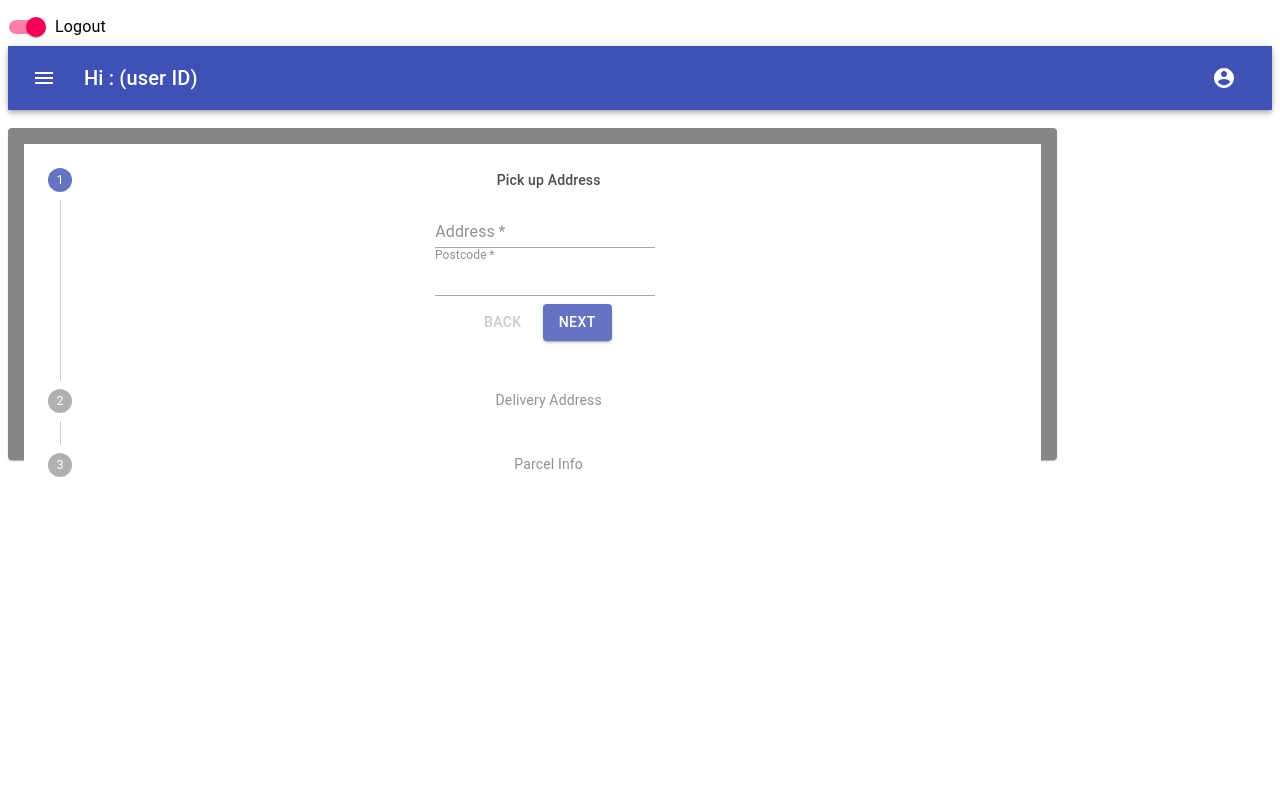
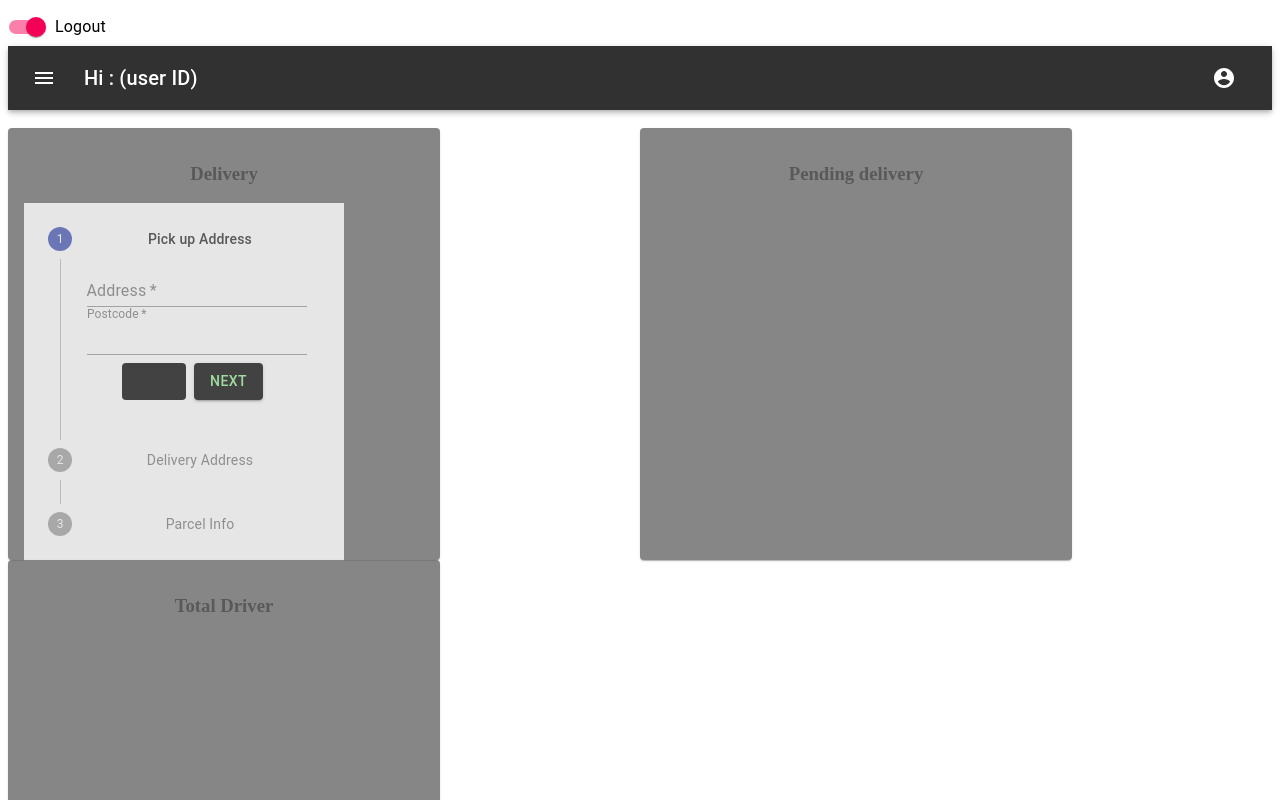
Before and after one commit to shakib19911122/Project-3, a React (Create React App) app in the folder client/: page /SenderUI in a window 1280 px wide. Shown: the top 800 px of the page. Built offline with nearby package versions, Linux system fonts and the light colour scheme; no server answers.

Commit message:
UI update

```diff
--- a/client/src/components/Container/index.js
+++ b/client/src/components/Container/index.js
@@ -14,9 +14,9 @@ const useStyles = makeStyles((theme) => ({
         textAlign: 'center',
         color: theme.palette.text.secondary,
         backgroundColor: "#696969",
-        height: 300,
+        height: 400,
+        width: 400,
         opacity: "0.8"
-
     },
 }));
 
@@ -28,8 +28,11 @@ export default function Container(props) {
 
     return (
         <div className={classes.root}>
-            <Grid container spacing={3}>
-                <Grid item xs={12} sm={10}>
+            <Grid
+            container spacing={3}
+            direction="row"
+            >
+                <Grid item xs={12} sm={4}>
                     <Paper className={classes.paper}>{props.children} </Paper>
                 </Grid>
             </Grid>
--- a/client/src/components/NavBar/index.js
+++ b/client/src/components/NavBar/index.js
@@ -15,16 +15,22 @@ import Menu from '@material-ui/core/Menu';
 const useStyles = makeStyles((theme) => ({
   root: {
     flexGrow: 1,
+
+
   },
   menuButton: {
     marginRight: theme.spacing(2),
+
   },
   title: {
     flexGrow: 1,
   },
-  gutters: {
-    color: "black"
-  }
+  root2: {
+    backgroundColor: '#1B1B1B',
+    opacity: "0.9"
+  },
+
+
 }));
 
 export default function NavBar() {
@@ -49,11 +55,12 @@ export default function NavBar() {
     <div className={classes.root}>
       <FormGroup>
         <FormControlLabel
+          className={classes.switch}
           control={<Switch checked={auth} onChange={handleChange} aria-label="login switch" />}
           label={auth ? 'Logout' : 'Login'}
         />
       </FormGroup>
-      <AppBar position="static">
+      <AppBar position="static" className={classes.root2}>
         <Toolbar>
           <IconButton edge="start" className={classes.menuButton} color="inherit" aria-label="menu">
             <MenuIcon />
--- a/client/src/components/SenderUI/index.js
+++ b/client/src/components/SenderUI/index.js
@@ -1,7 +1,7 @@
 import React from "react";
 import NavBar from "../NavBar"
 import Container from "../Container"
-// import Grid from '@material-ui/core/Grid';
+import Grid from '@material-ui/core/Grid';
 import VerticalLinearStepper from "../VerticalStepper"
 
 
@@ -11,13 +11,25 @@ function SenderUI() {
   return (
     <div>
       <NavBar />
-      <br/>
-      <Container>
-        <div>
-         <VerticalLinearStepper/>
-        </div>
-      </Container>
-
+      <br />
+      <Grid
+      container
+      direction="row"
+      justify="center"
+      >
+        <Container>
+          <div>
+          <h3>Delivery</h3>
+          <VerticalLinearStepper />
+          </div>
+        </Container>
+        <Container>
+          <h3>Pending delivery</h3>
+        </Container>
+        <Container>
+          <h3>Total Driver</h3>
+        </Container>
+      </Grid>
     </div>
   );
 }
--- a/client/src/components/TimeFrame/index.js
+++ b/client/src/components/TimeFrame/index.js
@@ -32,18 +32,9 @@ export default function TimeFrame(props) {
           labelId="demo-simple-select-label"
           id="demo-simple-select"
           value={time}
-          // onChange={props.onChange}
-          onChange={(event) => {
-            const mockEvent = {
-              target: {
-                id: props.id,
-                value: event.target.value
-              }
-            };
-
-            props.onChange(mockEvent)
-          }}
-          id={props.id}
+          onChange={handleChange}
+          onClick={props.onChange}
+          name={props.name}
         >
           <MenuItem  value={2}>ASAP</MenuItem>
           <MenuItem  value={4}>4 Hours</MenuItem>
--- a/client/src/components/VerticalStepper/index.js
+++ b/client/src/components/VerticalStepper/index.js
@@ -11,22 +11,31 @@ import Typography from '@material-ui/core/Typography';
 import TextField from '@material-ui/core/TextField';
 import Dimension from "../Dimension"
 import TimeFrame from "../TimeFrame"
-import { Container } from "@material-ui/core";
+// import { Container } from "@material-ui/core";
 // import API from "../../utils/API"
 
 const useStyles = makeStyles((theme) => ({
     root: {
-        width: '100%',
+        width: '80%',
+        opacity: '0.8'
     },
     button: {
         marginTop: theme.spacing(1),
         marginRight: theme.spacing(1),
+        color: "lightgreen",
+        backgroundColor: "black"
+
+
     },
     actionsContainer: {
         marginBottom: theme.spacing(2),
+
+
+
     },
     resetContainer: {
         padding: theme.spacing(3),
+        backgroundColor: "lightgreen"
     },
 }));
 
@@ -86,12 +95,12 @@ export default function VerticalLinearStepper() {
 
 // Handles updating component state when the user types into the input field
     function handleInputChange(event) {
-        console.log(event)
-        console.log(event.target.value)
-        console.log(event.target.id)
-        const { id, value } = event.target;
-        setFormObject({ ...formObject, [id]: value })
-        console.log(formObject)
+        // console.log(event)
+        // console.log(event.target.value)
+        // console.log(event.target.id)
+        const { name, value } = event.target;
+        setFormObject({ ...formObject, [name]: value })
+        // console.log(formObject)
     };
 
 
@@ -102,7 +111,7 @@ export default function VerticalLinearStepper() {
     const steps = getSteps();
 
     const handleNext = () => {
-        console.log('Handle next step')
+        // console.log('Handle next step')
         setActiveStep((prevActiveStep) => prevActiveStep + 1);
 
     };
@@ -142,6 +151,7 @@ export default function VerticalLinearStepper() {
                     <form>
                         <div>
                             <TextField
+                                name="PickUpAddress"
                                 onChange={handleInputChange}
                                 required
                                 id="pickUpAddress"
@@ -154,6 +164,7 @@ export default function VerticalLinearStepper() {
                         </div>
                         <div>
                             <TextField
+                                name="PickUpPostcode"
                                 onChange={handleInputChange}
                                 required
                                 id="pickUpPostcode"
@@ -171,6 +182,7 @@ export default function VerticalLinearStepper() {
                     <div>
                         <div>
                             <TextField
+                                name="DeliveryUpAddress"
                                 onChange={handleInputChange}
                                 required
                                 id="deliveryAddress"
@@ -180,6 +192,7 @@ export default function VerticalLinearStepper() {
                         </div>
                         <div>
                             <TextField
+                                name="DeliveryPostcode"
                                 onChange={handleInputChange}
                                 required
                                 id="deliveryPostcode"
@@ -203,11 +216,13 @@ export default function VerticalLinearStepper() {
                         </div>
                         <div>
                             <TimeFrame
+                                name="timeFrame"
                                 onChange={handleInputChange}
                                 required
                                 id="deliveryTime"
                             />
                             <TextField
+                                name="info"
                                 onChange={handleInputChange}
                                 id="info"
                                 label="Additional-Info"
```
